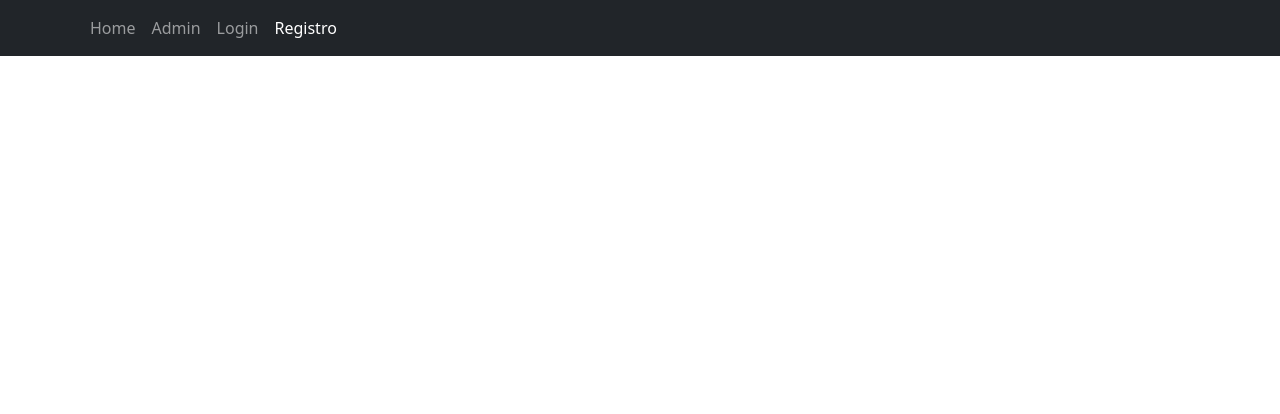
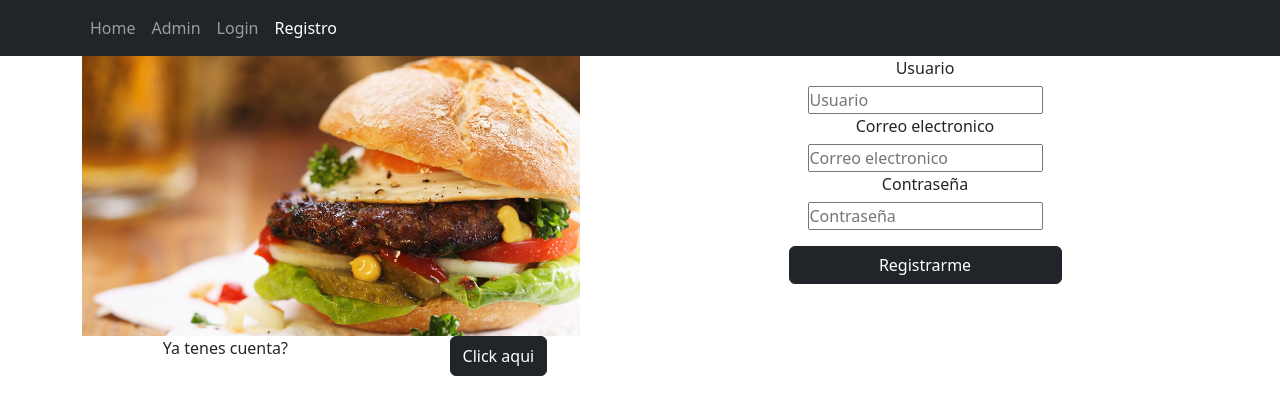
Before and after one commit to PatricioSirena/Proyecto3-RollinCode, a React (Vite) app: page /registro in a window 1280 px wide. Shown: the top 414 px of the page. Built offline with nearby package versions, Linux system fonts and the light colour scheme.

Commit message:
registro
Subo formulario de registro con su css!

```diff
--- /dev/null
+++ b/src/estilos/registro.css
@@ -0,0 +1,4 @@
+.containerRegistro{
+    width: 50vw;
+    margin-top: 100px;
+}
--- a/src/pages/Registro.jsx
+++ b/src/pages/Registro.jsx
@@ -1,15 +1,114 @@
-import { Formik, Field, Form } from 'formik';
-// import { methPostUsers } from '../helpers/index'
+import { useState } from "react";
+import { Formik, Form, Field, ErrorMessage } from "formik";
+import '../estilos/login.css'
+import Container from 'react-bootstrap/Container';
+import Row from 'react-bootstrap/Row';
+import Col from 'react-bootstrap/Col';
+import imagen from "../assets/img/portada.jpg";
 
+const Registro = () => {
+    const [datosEnviados, cambiarDatosEnviados] = useState(false);
+    return (
+        <>
+            <Formik
+                initialValues={{
+                    usuario: '',
+                    correo: '',
+                    contraseña: ''
+                }}
+                validate={(valores) => {
+                    let errores = {};
 
-const Registro = () => (
-    <div>
+                    if (!valores.usuario) {
+                        errores.usuario = 'Por favor ingrese el usuario.'
+                    } else if (!/^[A-Za-z0-9]+$/g.test(valores.usuario)) {
+                        errores.usuario = 'El usuario solo puede tener letras y numeros.'
+                    }
 
-    </div>
-);
+                    if (!valores.correo) {
+                        errores.correo = 'Por favor ingrese el correo electronico.'
+                    } else if (!/^\w+([.-_+]?\w+)*@\w+([.-]?\w+)*(\.\w{2,10})+$/g.test(valores.correo)) {
+                        errores.correo = 'No es un correo electronico valido.'
+                    }
 
+                    if (!valores.contraseña) {
+                        errores.contraseña = 'Por favor ingrese la contraseña.'
+                    } else if (!/^(?=\w*\d)(?=\w*[A-Z])(?=\w*[a-z])\S{8,16}$/g.test(valores.contraseña)) {
+                        errores.contraseña = 'La contraseña debe tener entre 8 y 16 caracteres, al menos un dígito, al menos una minúscula y al menos una mayúscula.'
+                    }
 
-
-
+                    return errores;
+                }}
+                onSubmit={(valores, { resetForm }) => {
+                    let usuarioRegistrado = valores;
+                    resetForm();
+                    console.log('Formulario enviado');
+                    console.log(usuarioRegistrado);
+                    cambiarDatosEnviados(true);
+                    setTimeout(() => cambiarDatosEnviados(false), 5000)
+                }}
+            >
+                {({ errors }) => (
+                    <Container className='containerRegistro'>
+                        <Row>
+                            <Col className="colImagen">
+                                <img className='h-25' src={imagen} alt="" />
+                                <div className='d-flex justify-content-around'>
+                                    <p>Ya tenes cuenta?</p>
+                                    <button className='btn btn-dark'>Click aqui</button>
+                                </div>
+                            </Col>
+                            <Col className="colFormulario">
+                                <Form className='formulario text-center'>
+                                    <div>
+                                        <label htmlFor="usuario">Usuario</label>
+                                        <br />
+                                        <Field
+                                            id="usuario"
+                                            type="text"
+                                            name="usuario"
+                                            placeholder="Usuario"
+                                        />
+                                        <ErrorMessage name="usuario" component={() => (
+                                            <div className="error">{errors.usuario}</div>
+                                        )} />
+                                    </div>
+                                    <div>
+                                        <label htmlFor="correo">Correo electronico</label>
+                                        <br />
+                                        <Field
+                                            id="correo"
+                                            type="text"
+                                            name="correo"
+                                            placeholder="Correo electronico"
+                                        />
+                                        <ErrorMessage name="correo" component={() => (
+                                            <div className="error">{errors.correo}</div>
+                                        )} />
+                                    </div>
+                                    <div>
+                                        <label htmlFor="contraseña">Contraseña</label>
+                                        <br />
+                                        <Field
+                                            id="contraseña"
+                                            type="password"
+                                            name="contraseña"
+                                            placeholder="Contraseña"
+                                        />
+                                        <ErrorMessage name="contraseña" component={() => (
+                                            <div className="error">{errors.contraseña}</div>
+                                        )} />
+                                    </div>
+                                    <button type="submit" className="btn btn-dark mt-3 mb-5 w-50" >Registrarme</button>
+                                    {datosEnviados && <p className="usuarioRegistrado">Te registraste con exito!</p>}
+                                </Form>
+                            </Col>
+                        </Row>
+                    </Container>
+                )}
+            </Formik>
+        </>
+    )
+}
 
 export default Registro
```
